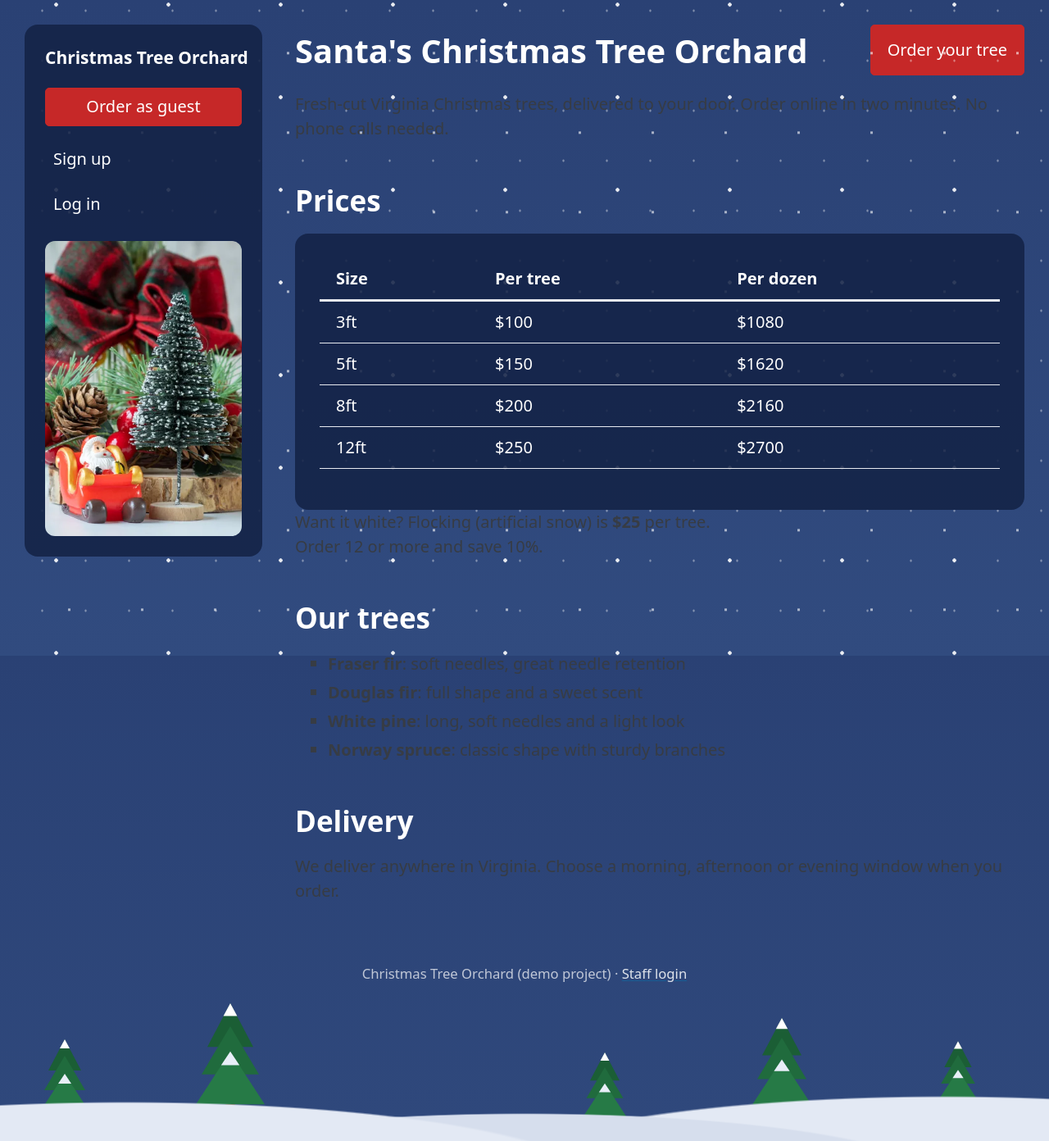
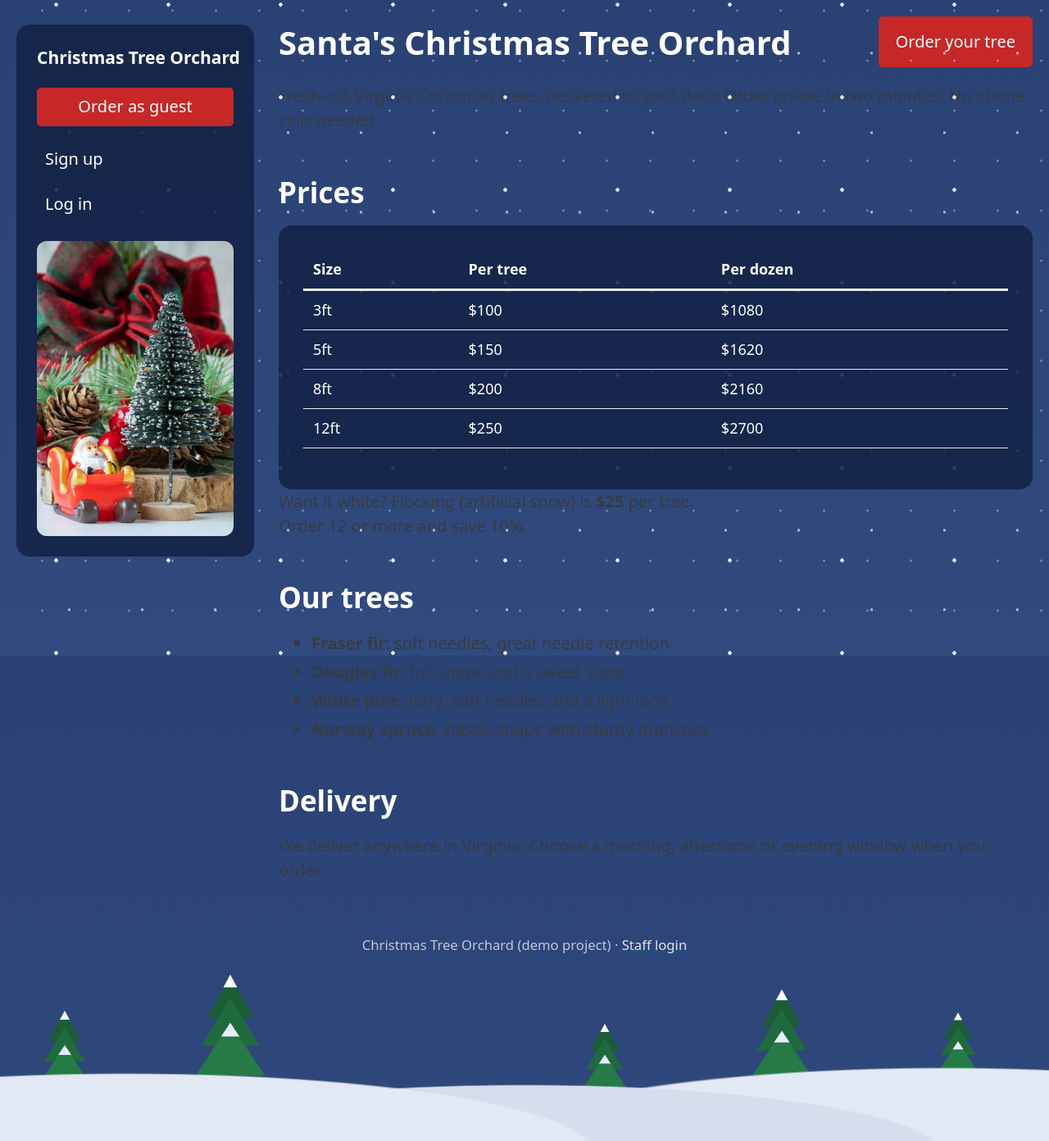
Before and after one commit to tsultan96/christmas-tree-orchard, a Flask app: page / in a window 1280 px wide. Shown: the top 1392 px of the page at 82% size. Run offline with Flask 3, Linux system fonts and the light colour scheme; some libraries are stand-ins or nearby versions.

Commit message:
Full-width layout; compact 7-column deliveries table

```diff
--- a/static/theme.css
+++ b/static/theme.css
@@ -68,6 +68,11 @@ body {
     background: transparent;
     color: #ffffff;
 }
+/* compact admin table: smaller text and padding, dates stay on one line */
+.snow-card table { font-size: 0.9rem; }
+.snow-card th, .snow-card td { padding: 0.5rem 0.6rem; }
+.snow-card td:first-child { white-space: nowrap; }
+.snow-card td button { padding: 0.35rem 0.6rem; font-size: 0.85rem; margin: 0; }
 
 h1, h2, h3, label, legend { color: #ffffff; }
 
@@ -90,14 +95,14 @@ h1, h2, h3, label, legend { color: #ffffff; }
 .month-picker button { width: auto; }
 
 /* page layout: sidebar on the left, content on the right */
+/* full window width: sidebar hugs the left edge, content gets all the remaining space */
 .layout {
     display: grid;
     grid-template-columns: 290px 1fr;
-    gap: 2rem;
-    max-width: 1400px;
-    margin: 0 auto;
-    padding: 1.5rem;
+    gap: 1.5rem;
+    padding: 1rem;
 }
+.layout > main { min-width: 0; }  /* lets wide tables scroll inside their card instead of stretching the page */
 
 /* sidebar: frosted panel above the falling snow, stays in view while scrolling */
 .sidebar {
```
Also changed, not shown: templates/admin.html (+7 -10 lines).
